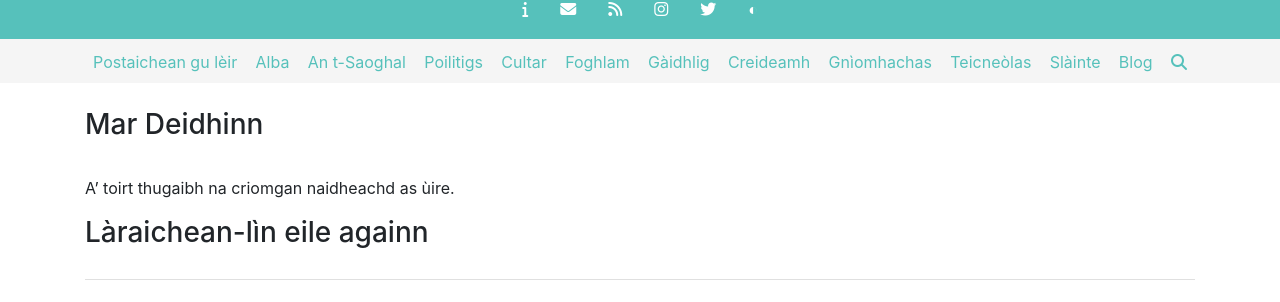
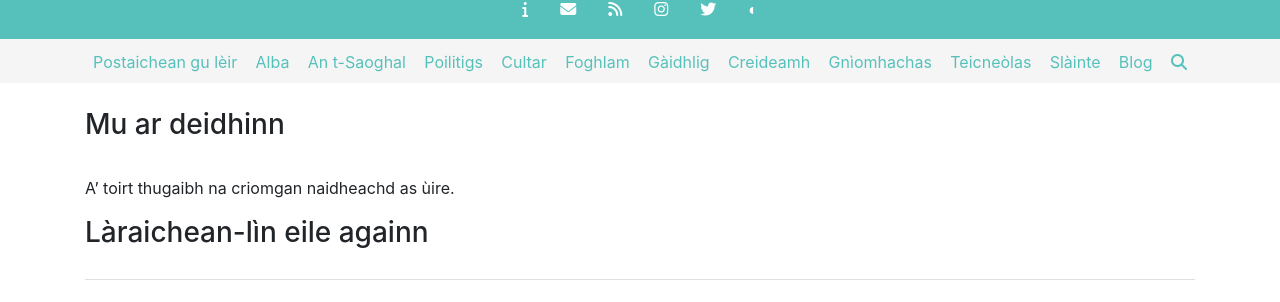
Before and after one commit to criomagan/criomagan.github.io, a Jekyll site: the page built from mu-ar-deidhinn.md, in a window 1280 px wide. Shown: the part 202-504 px from the top of the page. Built offline with Jekyll 4.4.1, drawn with Linux system fonts in a browser that asks for light colours; nearby versions of some CDN libraries.

Commit message:
Update mu-ar-deidhinn.md

```diff
--- a/mu-ar-deidhinn.md
+++ b/mu-ar-deidhinn.md
@@ -1,6 +1,6 @@
 ---
 layout: page
-title: Mar Deidhinn
+title: Mu ar deidhinn
 permalink: /mu-ar-deidhinn/
 ---
 
```
